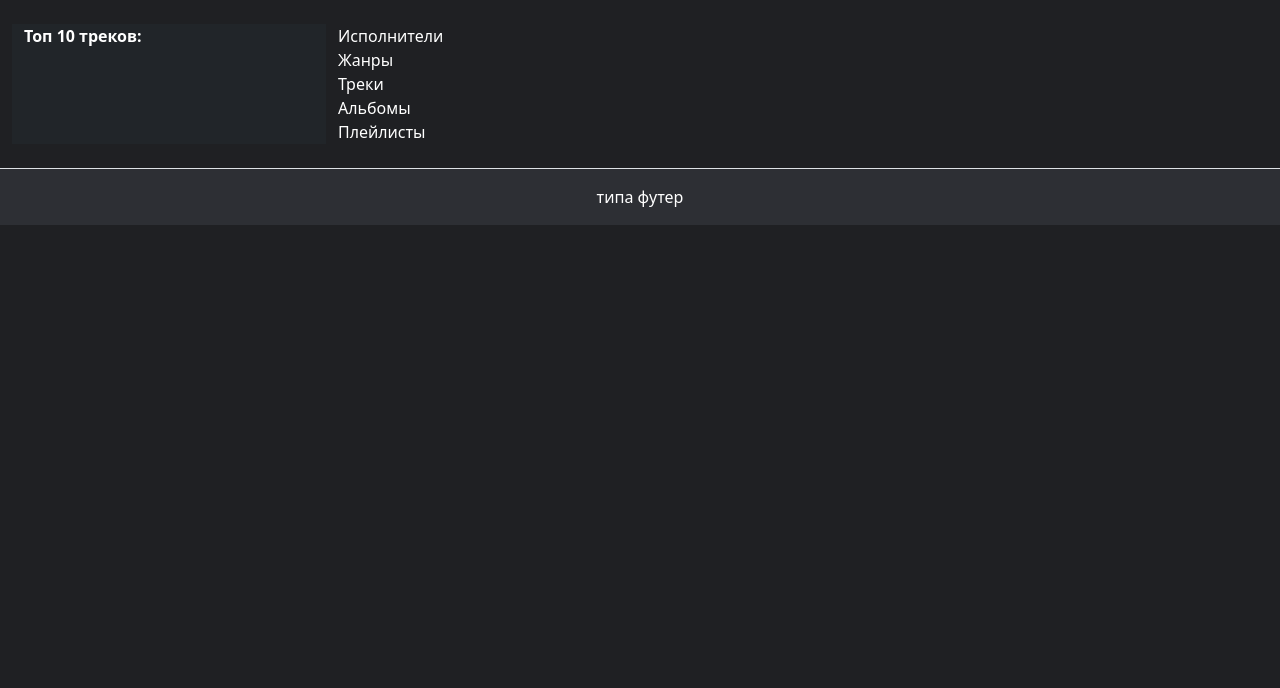
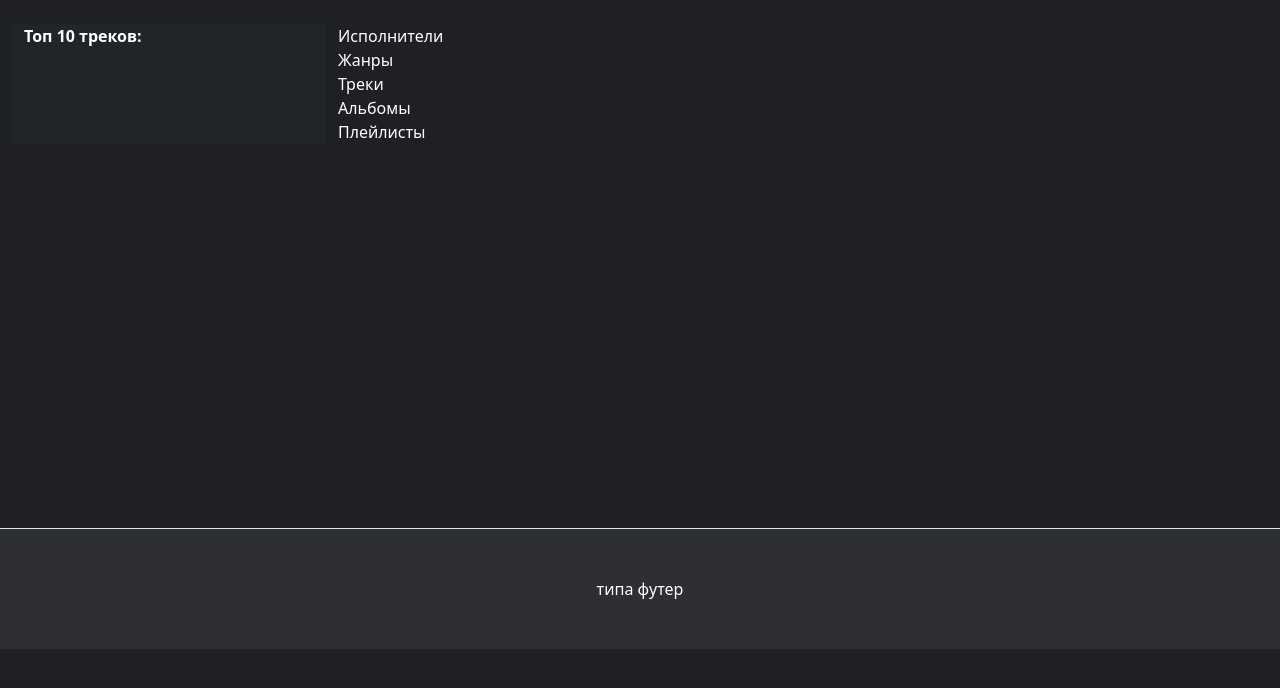
Before and after one commit to arte322m/music_library, a Django app: page / in a window 1280 px wide. Shown: the part 73-761 px from the top of the page. Run offline with Django 4.2, Linux system fonts and the light colour scheme; data that the repository does not hold is empty; some libraries are stand-ins or nearby versions.

Commit message:
commit footer

```diff
--- a/kAboom/templates/kAboom/base.html
+++ b/kAboom/templates/kAboom/base.html
@@ -63,7 +63,7 @@
         {% endblock %}
     </div>
 
-    <footer class="d-flex flex-wrap justify-content-between align-items-center py-3 my-4 border-top">
+    <footer class="d-flex flex-wrap justify-content-between align-items-center py-4 py-md-5 mt-5 border-top">
         <div class="col text-center">типа футер</div>
     </footer>
 </body>
```
Also changed, not shown: kAboom/templates/kAboom/main.html (+14 -0 lines).
